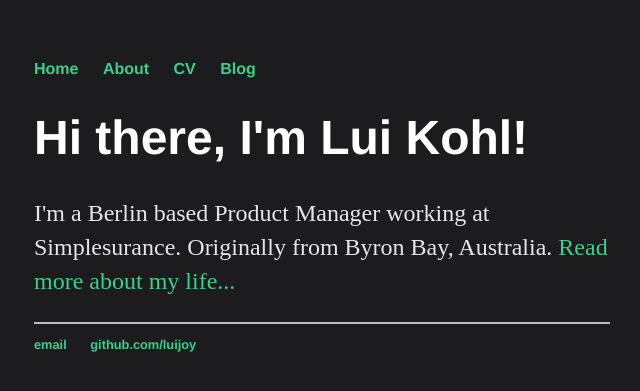
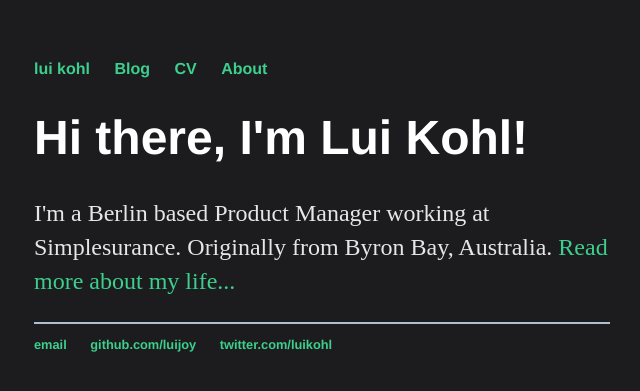
Before and after one commit to luijoy/luijoy.github.io, a Jekyll site: the page built from index.html, in a window 1280 px wide. Shown: the top 391 px of the page, without its empty margins (318-958 px from the left). Built offline with Jekyll 4.4.1, drawn with Linux system fonts in a browser that asks for light colours.

Commit message:
Updated nav and footer

```diff
--- a/_layouts/default.html
+++ b/_layouts/default.html
@@ -8,10 +8,11 @@
 		<body>
 			<nav>
 	    		<ul>
-	        		<li><a href="/">Home</a></li>
-		        	<li><a href="/about">About</a></li>
+	        		<li><a href="/">lui kohl</a></li>
+				<li><a href="/blog">Blog</a></li>
 	        		<li><a href="/cv">CV</a></li>
-	        		<li><a href="/blog">Blog</a></li>
+				<li><a href="/about">About</a></li>
+
 	    		</ul>
 			</nav>
 			<div class="container">
@@ -23,6 +24,7 @@
 	    		<ul>
 	        		<li><a href="mailto:lui.kohl@gmail.com">email</a></li>
 	        		<li><a href="https://github.com/luijoy">github.com/luijoy</a></li>
+				<li><a href="https://twitter.com/luikohl">twitter.com/luikohl</a></li>
 				</ul>
 			</footer>
 		</body>
```
